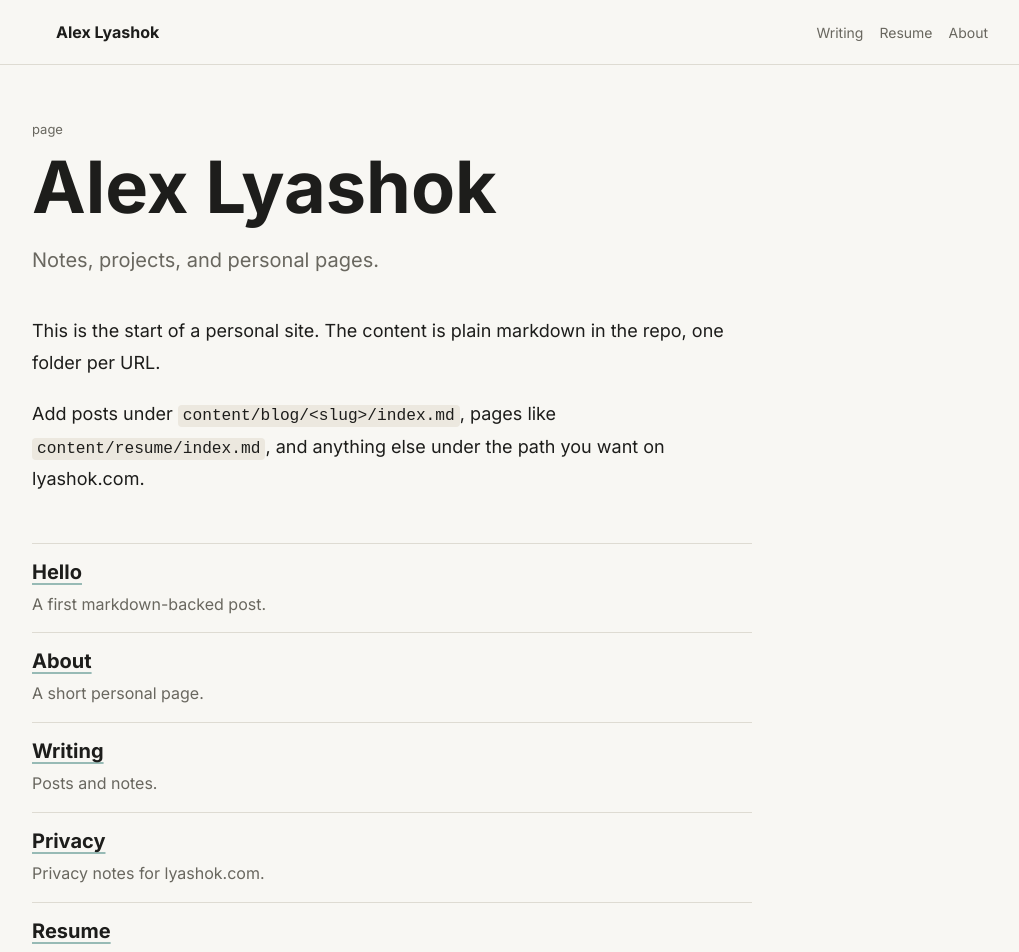
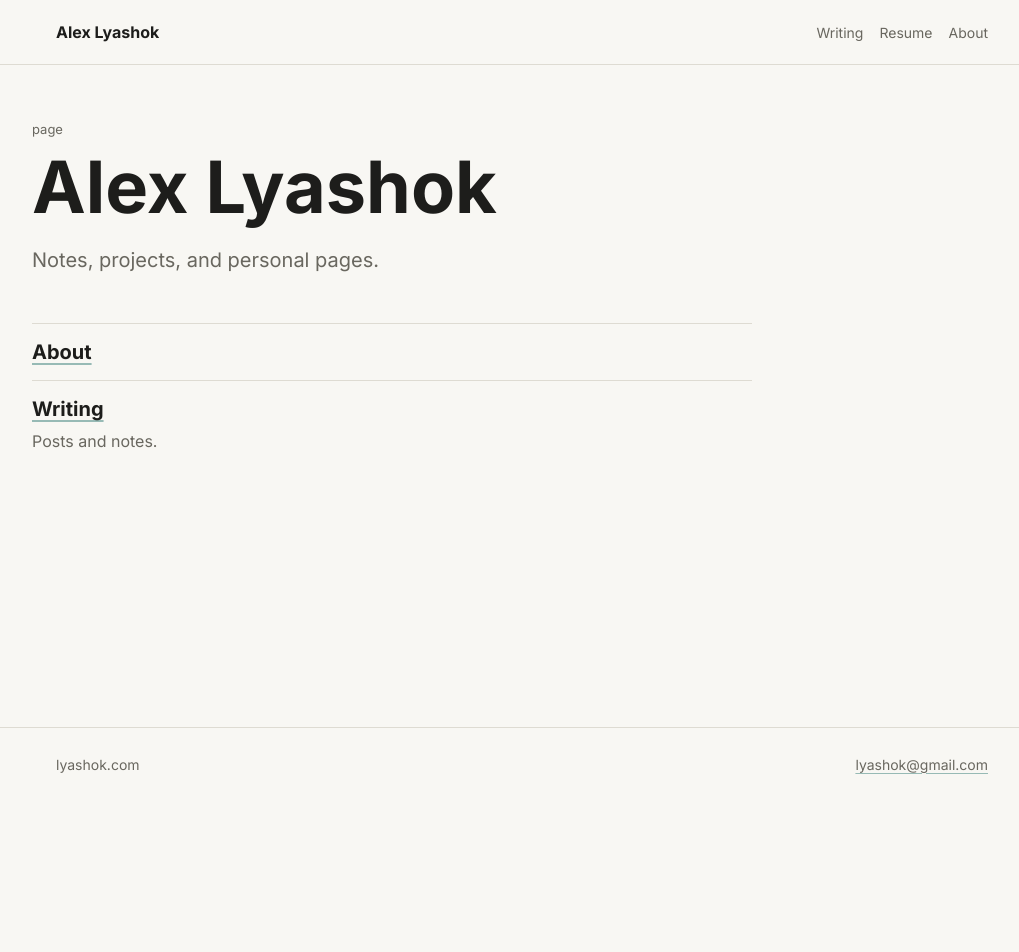
Before and after one commit to olyashok/www-lyashok, a Next.js app: page / in a window 1280 px wide. Shown: the top 952 px of the page, without its empty margins (118-1137 px from the left). After the commit the page ends 800 px from the top, so only its background shows below. Built offline with nearby package versions, Linux system fonts and the light colour scheme; no server answers.

Commit message:
Point resume to LinkedIn and remove placeholders

```diff
--- a/app/[[...slug]]/page.tsx
+++ b/app/[[...slug]]/page.tsx
@@ -1,5 +1,5 @@
 import type { Metadata } from 'next'
-import { notFound } from 'next/navigation'
+import { notFound, redirect } from 'next/navigation'
 import ReactMarkdown from 'react-markdown'
 import remarkGfm from 'remark-gfm'
 import {
@@ -41,12 +41,16 @@ export async function generateMetadata({ params }: PageProps): Promise<Metadata>
 
 export default async function ContentPage({ params }: PageProps) {
   const { slug = [] } = await params
+  if (slug.length === 1 && slug[0] === 'resume') {
+    redirect('https://www.linkedin.com/in/lyashok/')
+  }
+
   const entry = await getEntryBySlug(slug)
   if (!entry) notFound()
 
   const entries = slug.length === 0 ? await listEntries() : []
   const recent = entries
-    .filter((item) => item.slug.length > 0)
+    .filter((item) => item.slug.length > 0 && !isHiddenFromHome(item))
     .sort(sortByDate)
     .slice(0, 8)
 
@@ -74,6 +78,11 @@ export default async function ContentPage({ params }: PageProps) {
   )
 }
 
+function isHiddenFromHome(entry: ContentEntry): boolean {
+  const path = slugToPath(entry.slug)
+  return path === '/privacy' || path === '/resume'
+}
+
 function sortByDate(a: ContentEntry, b: ContentEntry): number {
   return (
     (b.frontmatter.date?.getTime() ?? 0) -
--- a/app/layout.tsx
+++ b/app/layout.tsx
@@ -49,7 +49,7 @@ export default function RootLayout({
               </Link>
               <nav className="nav-links" aria-label="Primary">
                 <Link href="/blog">Writing</Link>
-                <Link href="/resume">Resume</Link>
+                <a href="https://www.linkedin.com/in/lyashok/">Resume</a>
                 <Link href="/about">About</Link>
               </nav>
             </div>
--- a/content/about/index.md
+++ b/content/about/index.md
@@ -1,7 +1,4 @@
 ---
 title: "About"
-summary: "A short personal page."
 type: page
 ---
-
-I am Alex Lyashok. This page is intentionally spare for now.
--- a/content/blog/hello/index.md
+++ /dev/null
@@ -1,10 +0,0 @@
----
-title: "Hello"
-date: 2026-06-30
-summary: "A first markdown-backed post."
-type: post
-tags: ["site"]
-draft: false
----
-
-This is a sample post. Delete or edit it when real writing starts.
--- a/content/blog/index.md
+++ b/content/blog/index.md
@@ -3,5 +3,3 @@ title: "Writing"
 summary: "Posts and notes."
 type: page
 ---
-
-Posts will appear here as folders under `content/blog`.
--- a/content/index.md
+++ b/content/index.md
@@ -3,7 +3,3 @@ title: "Alex Lyashok"
 summary: "Notes, projects, and personal pages."
 type: page
 ---
-
-This is the start of a personal site. The content is plain markdown in the repo, one folder per URL.
-
-Add posts under `content/blog/<slug>/index.md`, pages like `content/resume/index.md`, and anything else under the path you want on lyashok.com.
--- a/content/resume/index.md
+++ /dev/null
@@ -1,7 +0,0 @@
----
-title: "Resume"
-summary: "A placeholder resume page."
-type: page
----
-
-Add resume content here.
```
